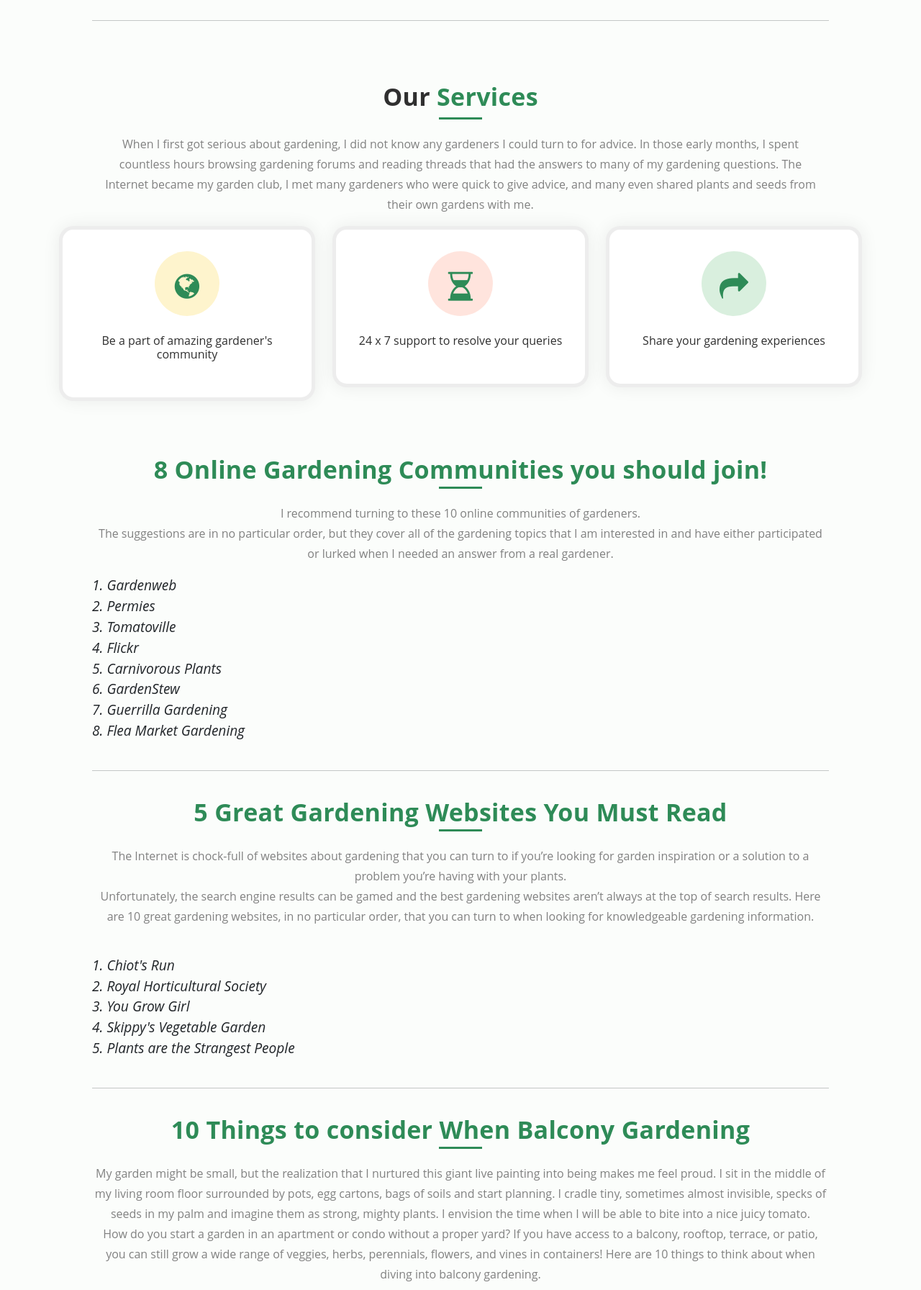
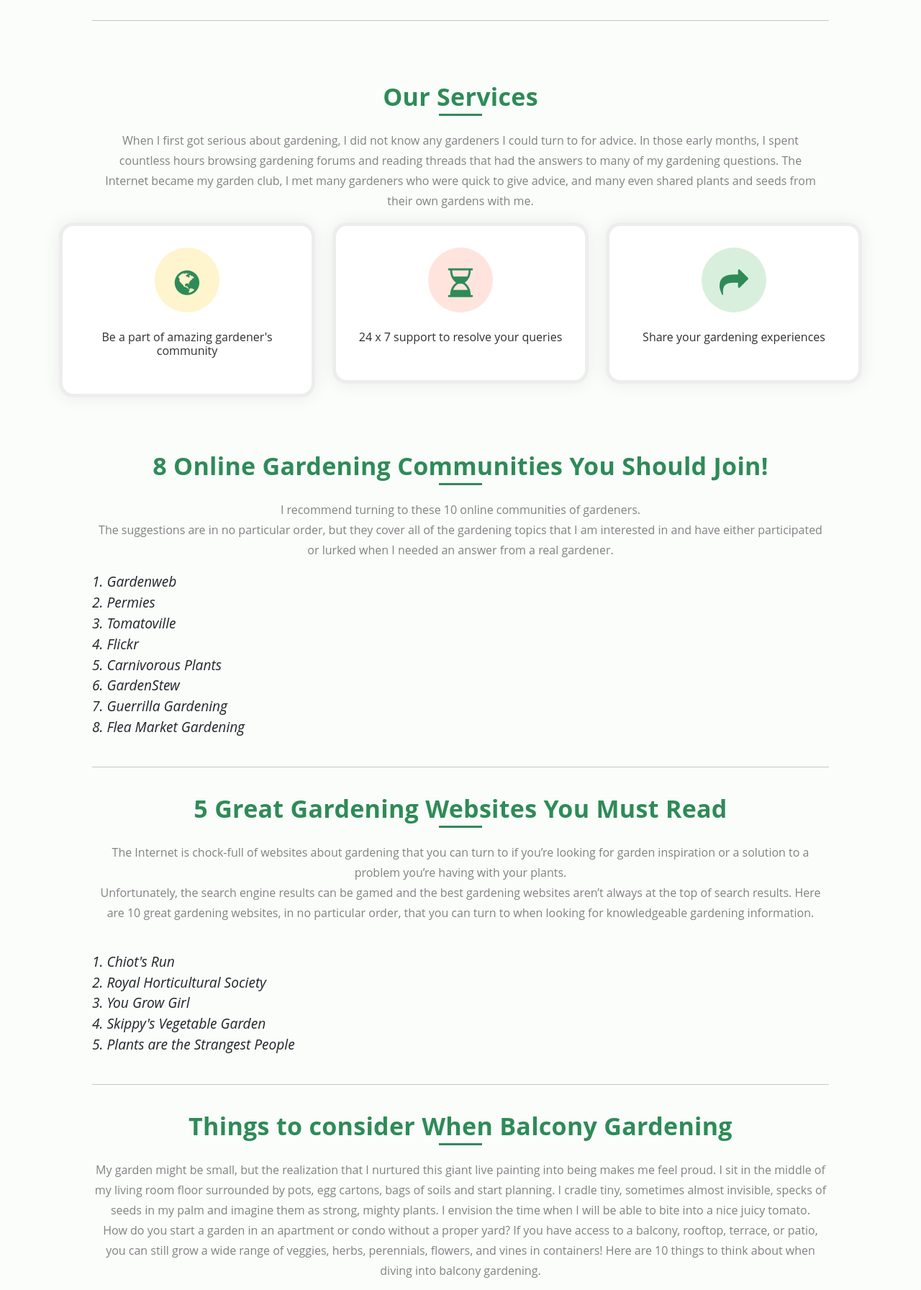
Before and after one commit to vaishnavisharma810/Kyaaria, a plain HTML site: page join.html in a window 1280 px wide. Shown: the part 62-1854 px from the top of the page at 72% size. Drawn offline with nearby package versions, Linux system fonts and the light colour scheme.

Commit message:
Changes to services and about page

```diff
--- a/join.html
+++ b/join.html
@@ -175,7 +175,7 @@ span, a, a:hover {
       <div class="container">
         <div class="row">
           <div class="section-head col-sm-12 max-width-1 m-auto">
-            <h4><span>Our</span> Services</h4>
+            <h4>Our Services</h4>
             <p>When I first got serious about gardening, I did not know any gardeners I could turn
               to for advice. In those early months, I spent countless hours browsing gardening forums and reading threads
               that had the answers to many of my gardening questions. The Internet became my garden club, I met many
@@ -209,7 +209,7 @@ span, a, a:hover {
 
 
     <div class="max-width-1 m-auto section-head">
-      <h4>8 Online Gardening Communities you should join!</h4>
+      <h4>8 Online Gardening Communities You Should Join!</h4>
       <p>I recommend turning to these 10 online communities of gardeners.
         <br>The suggestions are in no particular order, but they cover all of the gardening topics that I am
         interested in and have either participated or lurked when I needed an answer from a real gardener.</p>
@@ -260,7 +260,7 @@ span, a, a:hover {
     </div>
     <br>
     <div class="max-width-1 m-auto section-head">
-      <h4>10 Things to consider When Balcony Gardening</h4>
+      <h4>Things to consider When Balcony Gardening</h4>
       <p>My garden might be small, but the realization that I nurtured this giant live
         painting into being makes me feel proud. I sit in the middle of my living room floor surrounded by pots, egg
         cartons, bags of soils and start planning. I cradle tiny, sometimes almost invisible, specks of seeds in my palm
```
Also changed, not shown: about.html (+1 -1 lines), index.html (+16 -0 lines).
